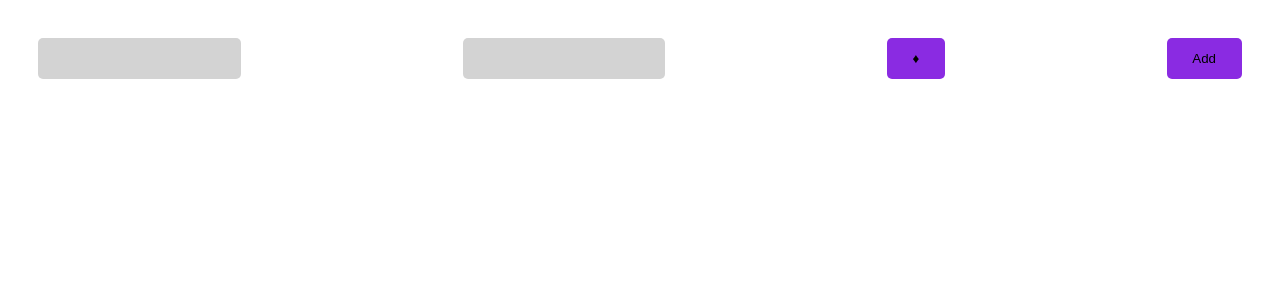
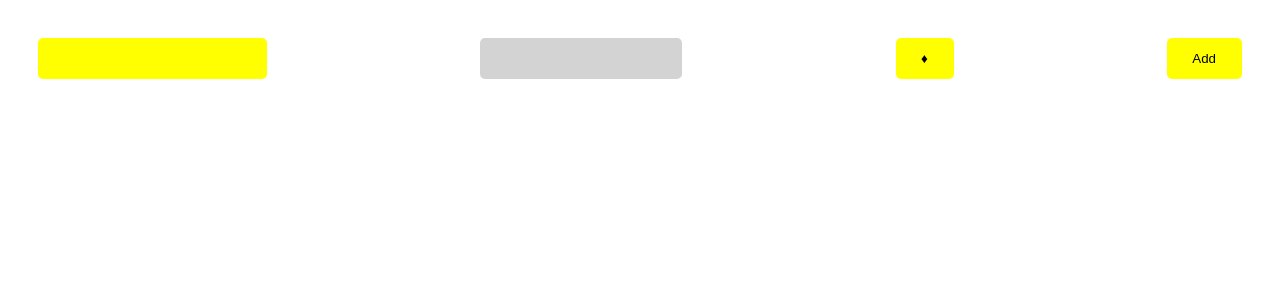
Before and after one commit to tramallo/exercise-emoji_todo_list, a React (Vite) app: page / in a window 1280 px wide. Shown: the top 300 px of the page. Built offline with nearby package versions, Linux system fonts and the light colour scheme.

Commit message:
ComboboxInput -> added text color varible for styling || NewTodo -> modified to test changes on ComboboxInput

```diff
--- a/src/components/ComboboxInput.css
+++ b/src/components/ComboboxInput.css
@@ -1,8 +1,10 @@
 :root {
+    --combobox-input-text-color: black;
+    --combobox-input-color: lightgray;
+    --combobox-input-focus-color: cyan;
     --combobox-input-hover-color: dimgrey;
-    --combobox-input-focus-color: blue;
+
     --combobox-input-padding: 1vw;
-    --combobox-input-color: lightgray;
 }
 
 .combobox-input {
@@ -29,6 +31,7 @@
     border-radius: 5px;
 
     background-color: var(--combobox-input-color);
+    color: var(--combobox-input-text-color);
 }
 .combobox-input input:read-only {
     cursor: pointer;
@@ -60,6 +63,7 @@
 
     visibility: hidden;
     background-color: var(--combobox-input-color);
+    color: var(--combobox-input-text-color);
 }
 .combobox-input ul li {
     padding: var(--combobox-input-padding);
--- a/src/components/NewTodo.css
+++ b/src/components/NewTodo.css
@@ -1,7 +1,8 @@
 :root {
-  --new-todo-color: blueviolet;
+  --new-todo-color: yellow;
   --new-todo-padding: 1vw 2vw;
-  --new-todo-focus-color: cyan;
+  --new-todo-focus-color: green;
+  --new-todo-text-color: red;
 }
 
 .new-todo {
@@ -18,9 +19,10 @@
 }
 
 .new-todo > .customCombobox {
-  --combobox-color: var(--new-todo-color);
-  --combobox-focus-color: var(--new-todo-focus-color);
-  --combobox-padding: var(--new-todo-padding);
+  --combobox-input-color: var(--new-todo-color);
+  --combobox-input-focus-color: var(--new-todo-focus-color);
+  --combobox-input-padding: var(--new-todo-padding);
+  --combobox-input-text-color: var(--new-todo-text-color);
 }
 
 .new-todo > button {
```
